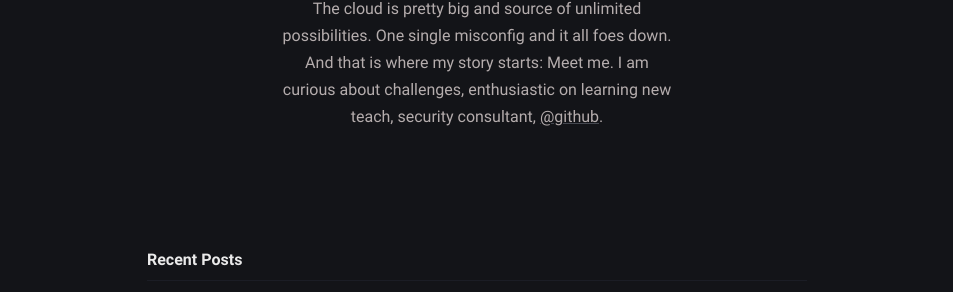
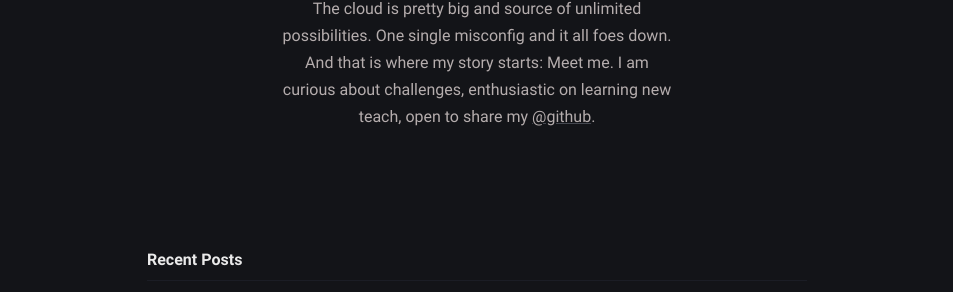
Before and after one commit to securebitAsif/fabulous-jupiter-8f84d, a Jekyll site: the page built from index.md, in a window 1280 px wide. Shown: the part 305-597 px from the top of the page, without its empty margins (163-1116 px from the left). Built offline with Jekyll 4.4.1, drawn with Linux system fonts in a browser that asks for light colours.

Commit message:
_config.yml: changed

```diff
--- a/_config.yml
+++ b/_config.yml
@@ -14,7 +14,7 @@ author:
    The cloud is pretty big and source of unlimited possibilities.
    One single misconfig and it all foes down.
    And that is where my story starts:
-   Meet me. I am curious about challenges, enthusiastic on learning new teach, security consultant,  <a
+   Meet me. I am curious about challenges, enthusiastic on learning new teach, open to share my   <a
     href="https://github.com/piharpi/jekyll-klise" target="_blank"
     rel="noopener">@github</a>.
   username: username
```
